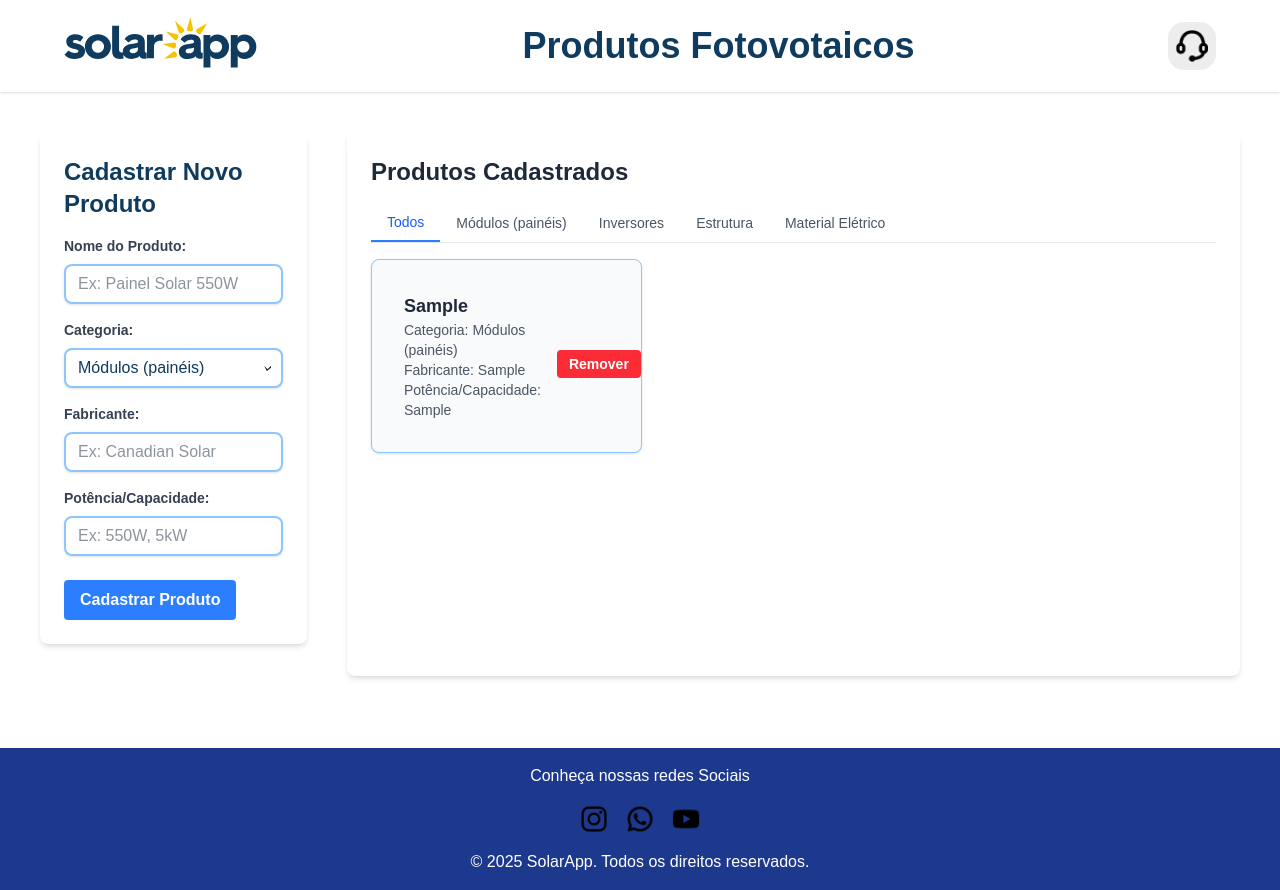
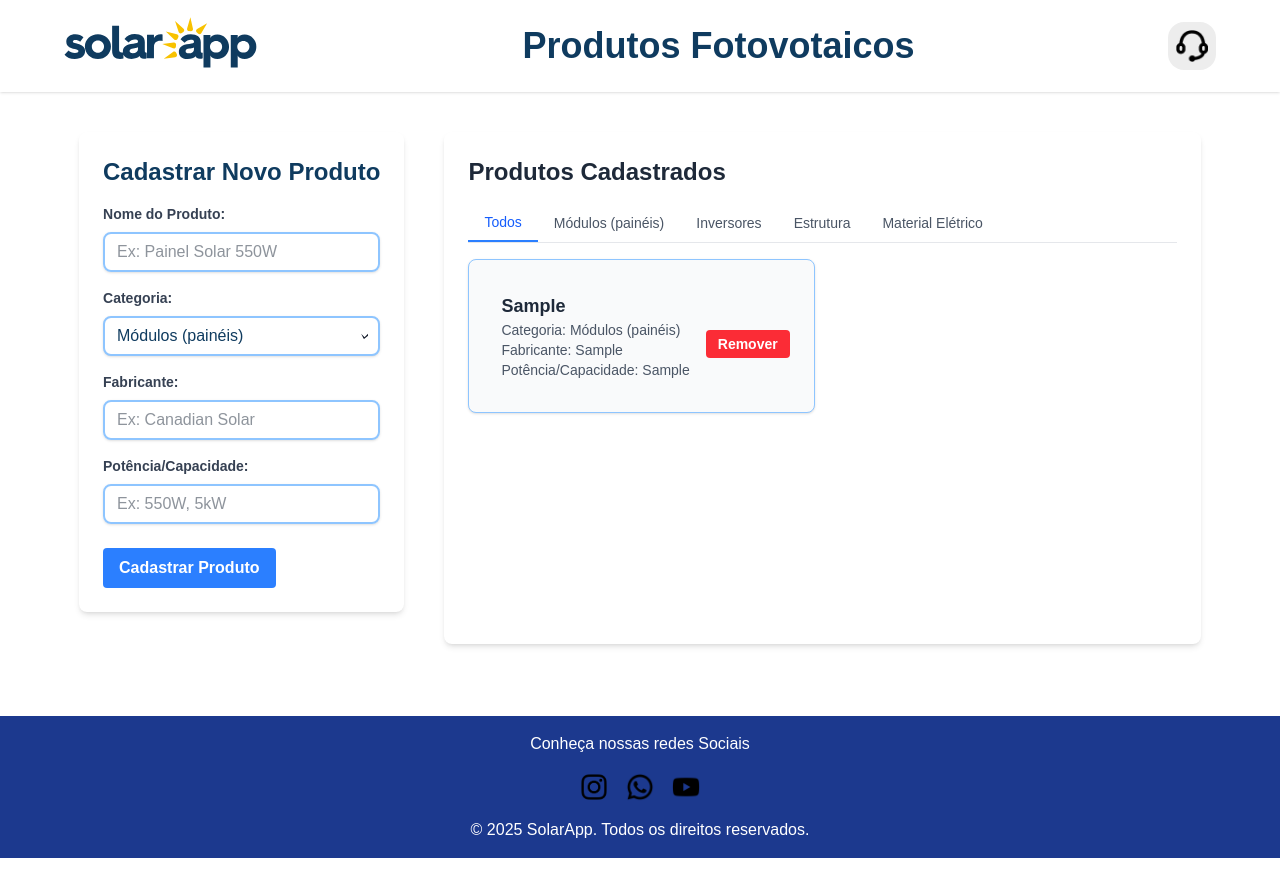
Before and after one commit to idenildoviana/produtos-fotovotaicos, a Next.js app: page / in a window 1280 px wide. Both pictures are taken after typing "Sample", "Sample", "Sample" into the empty fields and a click on the button "Cadastrar Produto". After the commit the page ends 858 px from the top, so only its background shows below. Built offline with nearby package versions, Linux system fonts and the light colour scheme.

Commit message:
ajustes card

```diff
--- a/src/components/ListaProdutos.tsx
+++ b/src/components/ListaProdutos.tsx
@@ -42,7 +42,7 @@
             <p className=" text-center text-gray-500 mt-8">Nenhum produto encontrado nesta categoria.</p>
             </div>
           ) : (
-            <div className="grid grid-cols-1 md:grid-cols-2 lg:grid-cols-3 gap-4">
+            <div className="grid grid-cols-1 md:grid-cols-2 lg:grid-cols-2 gap-4">
               {filteredProducts.map((product) => (
                 <ProductCard
                   key={product.id}
```
